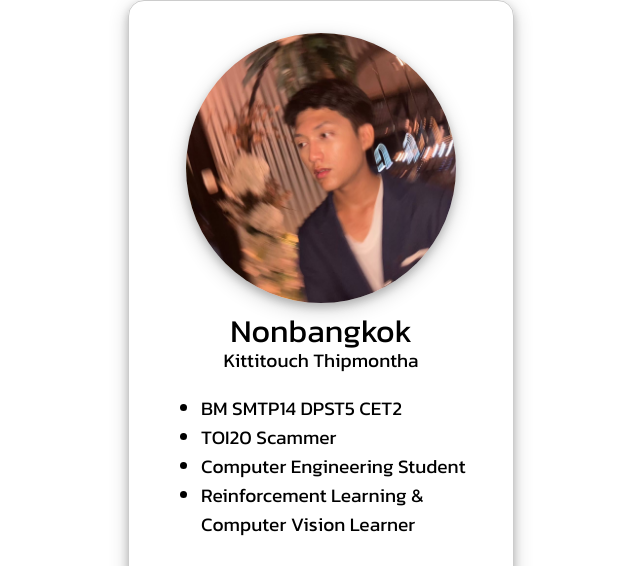
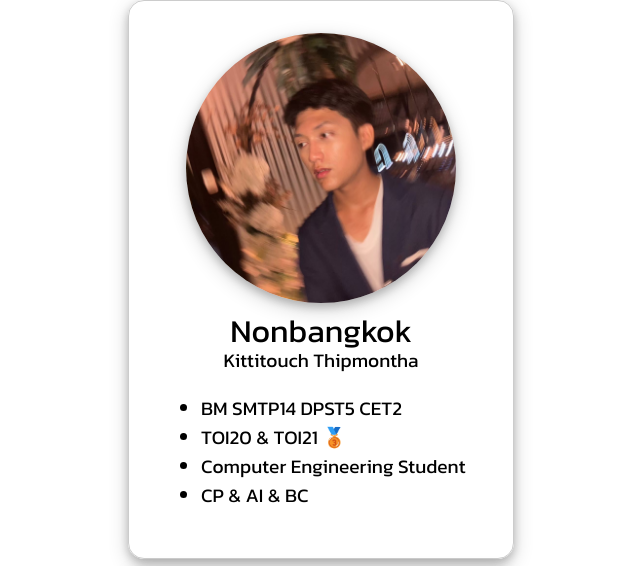
Before and after one commit to Nonbangkok/nonbangkok.github.io, a plain HTML site: page index.html in a window 1280 px wide. Shown: the top 566 px of the page, without its empty margins (319-959 px from the left). Drawn offline with Linux system fonts and the light colour scheme.

Commit message:
Update README.md & index.html

```diff
--- a/index.html
+++ b/index.html
@@ -21,9 +21,9 @@
             <h3 class="font cen">Kittitouch Thipmontha</h3>
             <ul>
                 <li class="font left scale">BM SMTP14 DPST5 CET2</li>
-                <li class="font left scale">TOI20 Scammer</li>
+                <li class="font left scale">TOI20 & TOI21 🥉</li>
                 <li class="font left scale">Computer Engineering Student</li>
-                <li class="font left scale">Reinforcement Learning & Computer Vision Learner</li>
+                <li class="font left scale">CP & AI & BC</li>
             </ul>
         </div>
         <iframe class="shadow scale" style="border-radius:12px" src="https://open.spotify.com/embed/track/15St0qWPnH4xKflV39vk28?utm_source=generator" width="383rem" height="152rem" frameBorder="0" allowfullscreen="" allow="autoplay; clipboard-write; encrypted-media; fullscreen; picture-in-picture" loading="lazy"></iframe>
```
Also changed, not shown: 1 other file.
